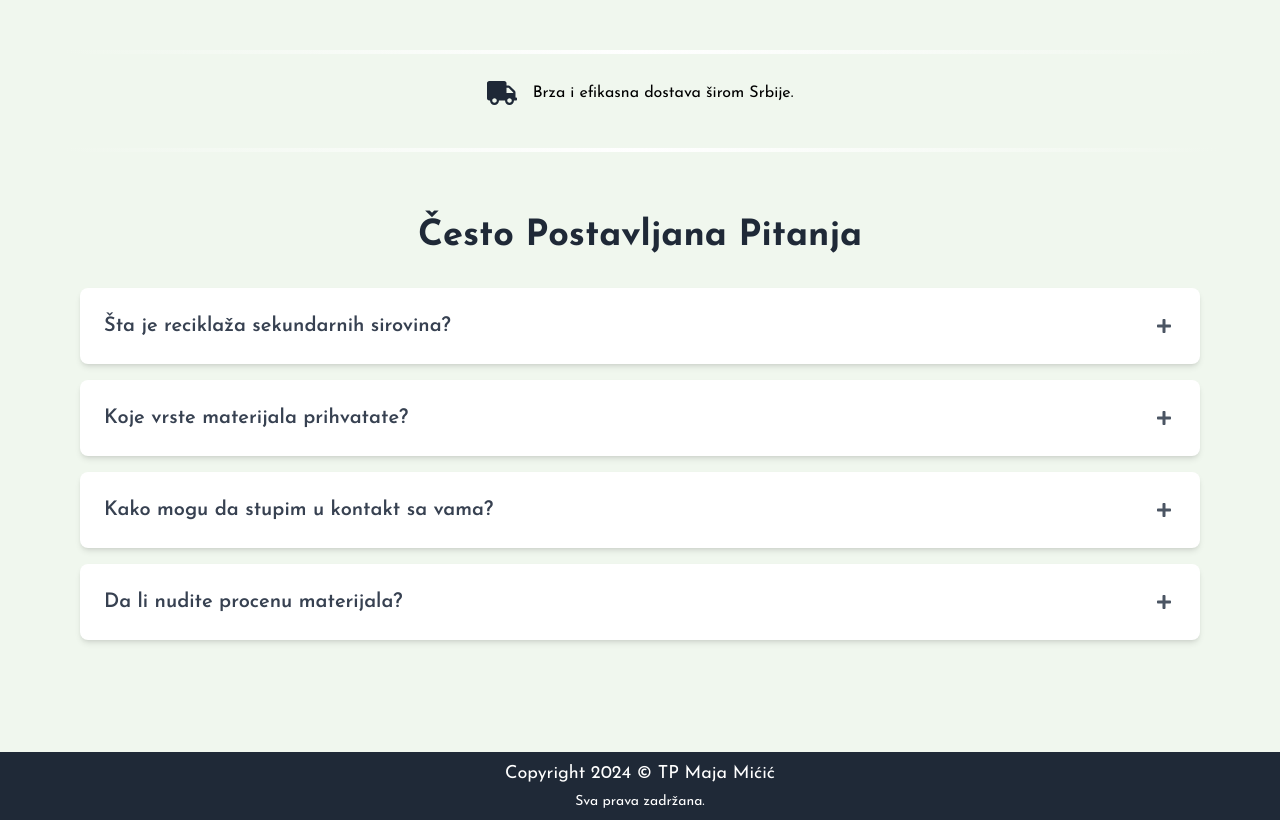
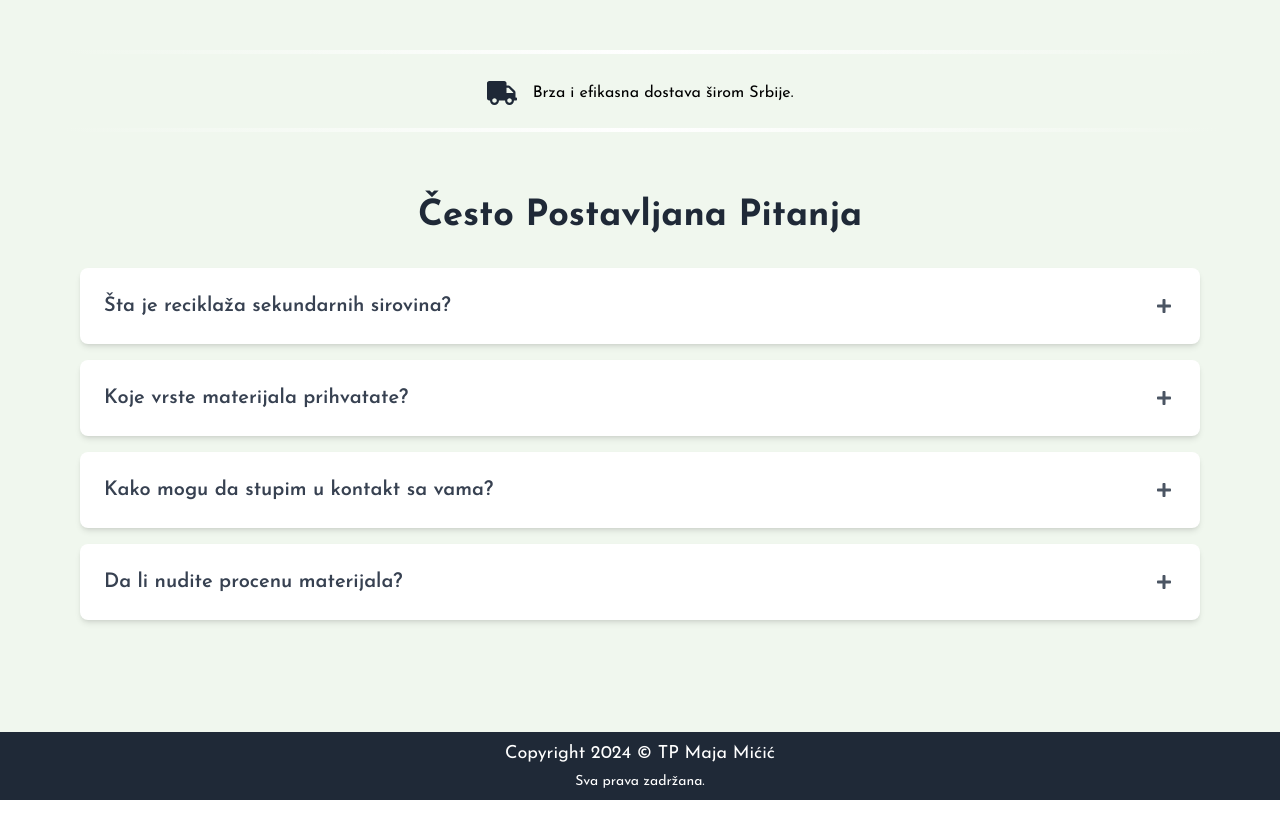
Before and after one commit to mrti00/tpmajamicic, a React (Vite) app: page /usluge in a window 1280 px wide. Shown: the part 1226-2046 px from the top of the page. Built offline with nearby package versions, Linux system fonts and the light colour scheme; a web font is replaced by a local one.

Commit message:
small fixes

```diff
--- a/index.html
+++ b/index.html
@@ -28,7 +28,7 @@
       name="twitter:image"
       content="https://www.tpmajamicic.com/assets/og_image.png"
     />
-    <link rel="icon" href="https://www.tpmajamicic.com/assets/favicon.ico" />
+    <link rel="icon" href="https://www.tpmajamicic.com/assets/favicon.png" />
     <title>TP Maja Mićić</title>
   </head>
   <body class="font-body">
--- a/src/pages/Usluge.jsx
+++ b/src/pages/Usluge.jsx
@@ -129,7 +129,7 @@ const Usluge = () => {
             <FaTruck className="mr-4 text-3xl text-gray-800" />
             <p>Brza i efikasna dostava širom Srbije.</p>
           </div>
-          <hr className="mt-5 h-1 border-t-2 border-transparent bg-gradient-to-r from-[#F0F7EE] via-white to-[#F0F7EE] md:mt-10" />
+          <hr className="mt-5 h-1 border-t-2 border-transparent bg-gradient-to-r from-[#F0F7EE] via-white to-[#F0F7EE]" />
         </div>
 
         <Faq />
```
Also changed, not shown: public/assets/favicon.png (added).
